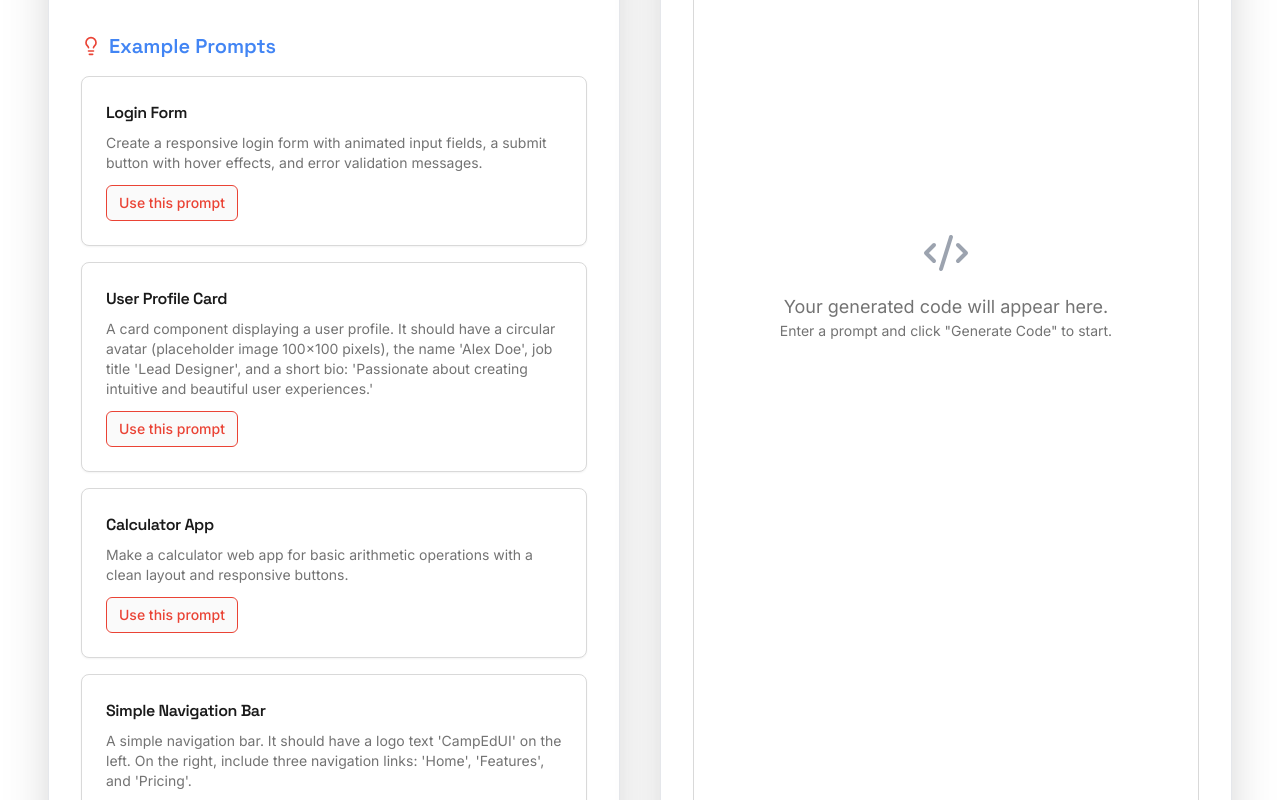
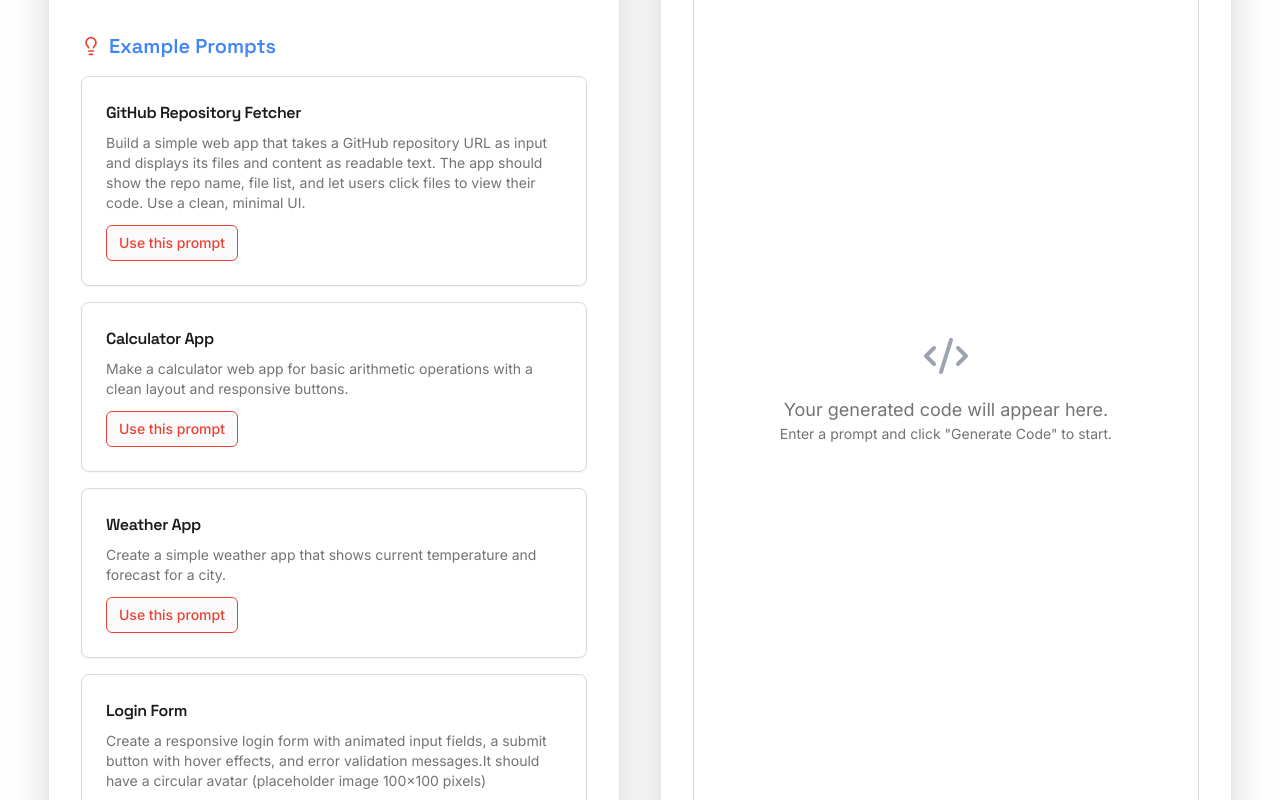
Before and after one commit to Aakarsh-Narang/PromptSmith, a Next.js app: page /generate in a window 1280 px wide. Shown: the part 840-1640 px from the top of the page. Built offline with nearby package versions, Linux system fonts and the light colour scheme; no server answers; what @genkit-ai/googleai, genkit would draw is missing.

Commit message:
added example prompts

```diff
--- a/src/components/content/ExamplePrompts.tsx
+++ b/src/components/content/ExamplePrompts.tsx
@@ -7,21 +7,26 @@ import { Lightbulb } from "lucide-react";
 const examplePromptsList = [
   {
     id: "1",
-    title: "Login Form",
-    description: "Create a responsive login form with animated input fields, a submit button with hover effects, and error validation messages."
-  },
+    title: "GitHub Repository Fetcher",
+    description: "Build a simple web app that takes a GitHub repository URL as input and displays its files and content as readable text. The app should show the repo name, file list, and let users click files to view their code. Use a clean, minimal UI."
+    },
   {
     id: "2",
-    title: "User Profile Card",
-    description: "A card component displaying a user profile. It should have a circular avatar (placeholder image 100x100 pixels), the name 'Alex Doe', job title 'Lead Designer', and a short bio: 'Passionate about creating intuitive and beautiful user experiences.'"
-  },
-  {
-    id: "3",
     title: "Calculator App",
     description: "Make a calculator web app for basic arithmetic operations with a clean layout and responsive buttons."
   },
+   {
+    id: "3",
+    title: "Weather App",
+    description: "Create a simple weather app that shows current temperature and forecast for a city."
+  },
   {
-    id: "3",
+    id: "4",
+    title: "Login Form",
+    description: "Create a responsive login form with animated input fields, a submit button with hover effects, and error validation messages.It should have a circular avatar (placeholder image 100x100 pixels)"
+  },
+  {
+    id: "5",
     title: "Simple Navigation Bar",
     description: "A simple navigation bar. It should have a logo text 'CampEdUI' on the left. On the right, include three navigation links: 'Home', 'Features', and 'Pricing'."
   },
```
